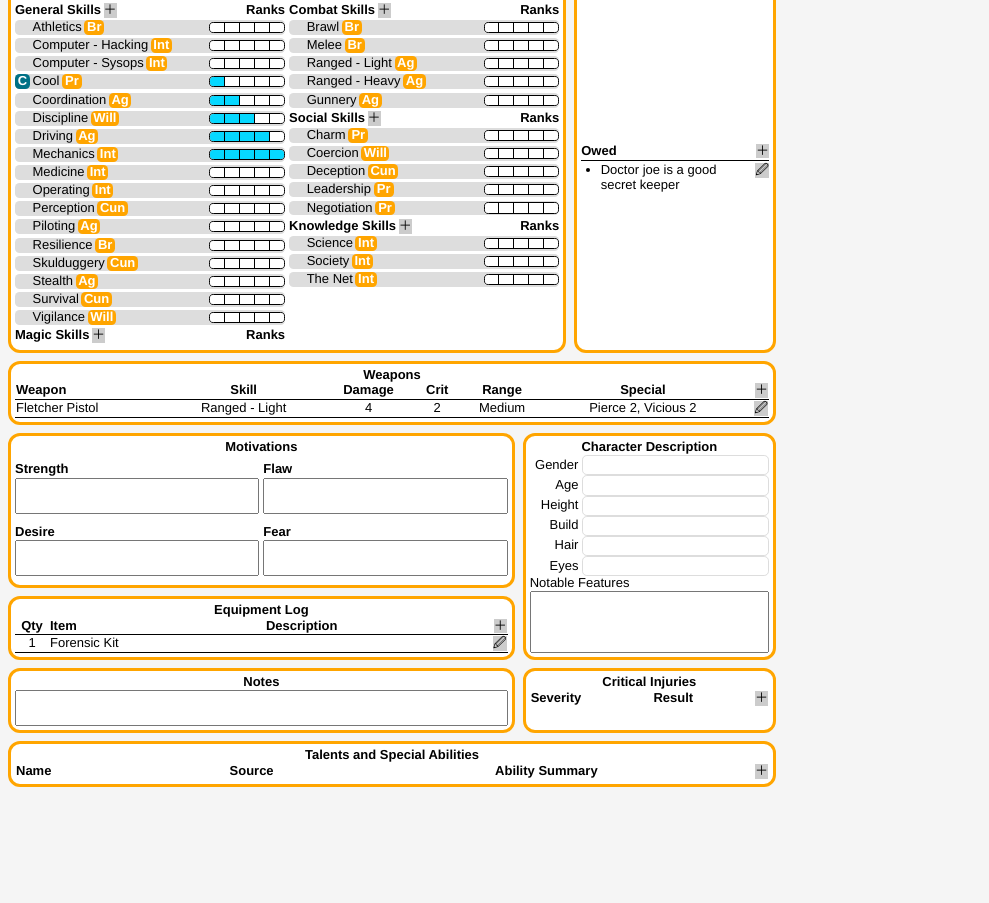
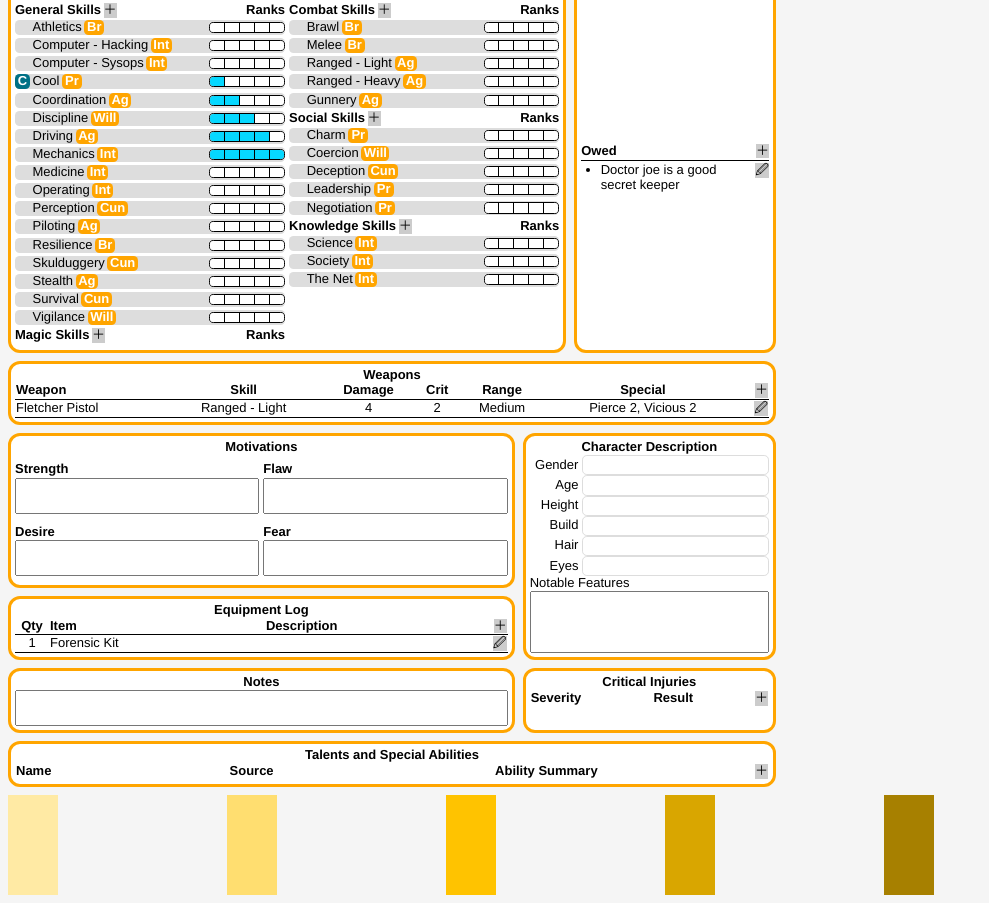
Before and after one commit to TheDestroyer19/GenesysCharacterSheet, a plain HTML site: page index.html in a window 1280 px wide. Shown: the part 291-1194 px from the top of the page, without its empty margins (0-989 px from the left). Before the commit the page ends 1086 px from the top, so only its background shows below. Drawn offline with Linux system fonts and the light colour scheme.

Commit message:
added color pallette

```diff
--- a/css/styles.css
+++ b/css/styles.css
@@ -1,6 +1,21 @@
 /* Shared Styles */
 
 body {
+  --cp-90: #ffeaa4;
+  --cp-70: #ffde70;
+  --cp-50: #ffc300;
+  --cp-30: #d9a600;
+  --cp-10: #a78000;
+  --ca1-90: #abd6ff;
+  --ca1-70: #7bbeff;
+  --ca1-50: #138bff;
+  --ca1-30: #00488d;
+  --ca1-10: #00376d;
+  --ca2-90: #ffc1a4;
+  --ca2-70: #ff9f70;
+  --ca2-50: #ff5300;
+  --ca2-30: #d94600;
+  --ca2-10: #a73600;
     background-color: whitesmoke;
 }
 
--- a/index.html
+++ b/index.html
@@ -275,6 +275,20 @@
         </section>
     </form>
 
+    <footer style="display: grid; grid-template-columns: repeat(6, auto);">
+      <div style="width: 50px; height: 50px; background-color: Var(--cp-90)"></div>
+      <div style="width: 50px; height: 50px; background-color: Var(--cp-70)"></div>
+      <div style="width: 50px; height: 50px; background-color: Var(--cp-50)"></div>
+      <div style="width: 50px; height: 50px; background-color: Var(--cp-30)"></div>
+      <div style="width: 50px; height: 50px; background-color: Var(--cp-10)"></div>
+      <div style="width: 100%"></div>
+      <div style="width: 50px; height: 50px; background-color: Var(--cp-90)"></div>
+      <div style="width: 50px; height: 50px; background-color: Var(--cp-70)"></div>
+      <div style="width: 50px; height: 50px; background-color: Var(--cp-50)"></div>
+      <div style="width: 50px; height: 50px; background-color: Var(--cp-30)"></div>
+      <div style="width: 50px; height: 50px; background-color: Var(--cp-10)"></div>
+    </footer>
+
     <div id="modal-edit-given-favor" class="modal closed">
         <h1>Given Favor</h1>
         <textarea id="edit-given-favor"></textarea>
```
